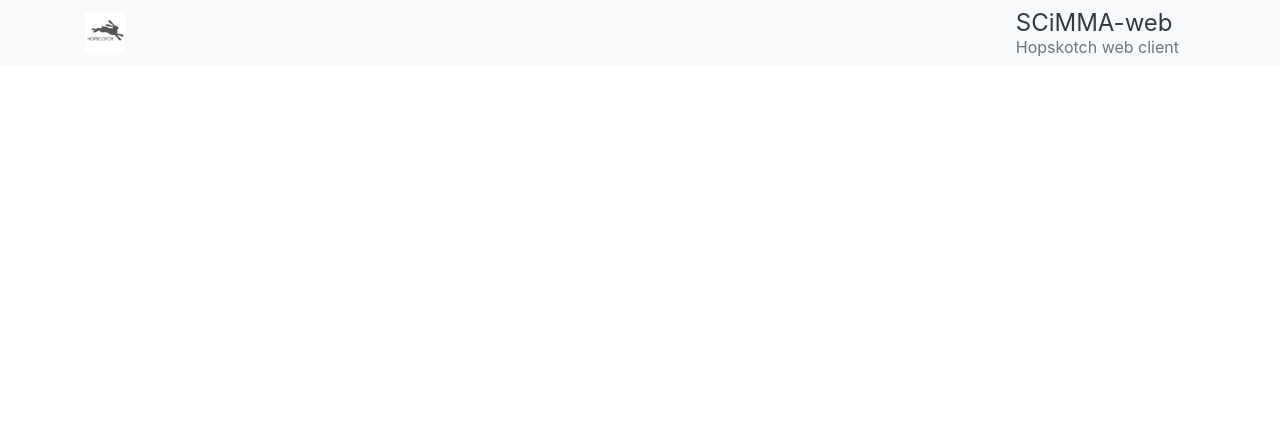
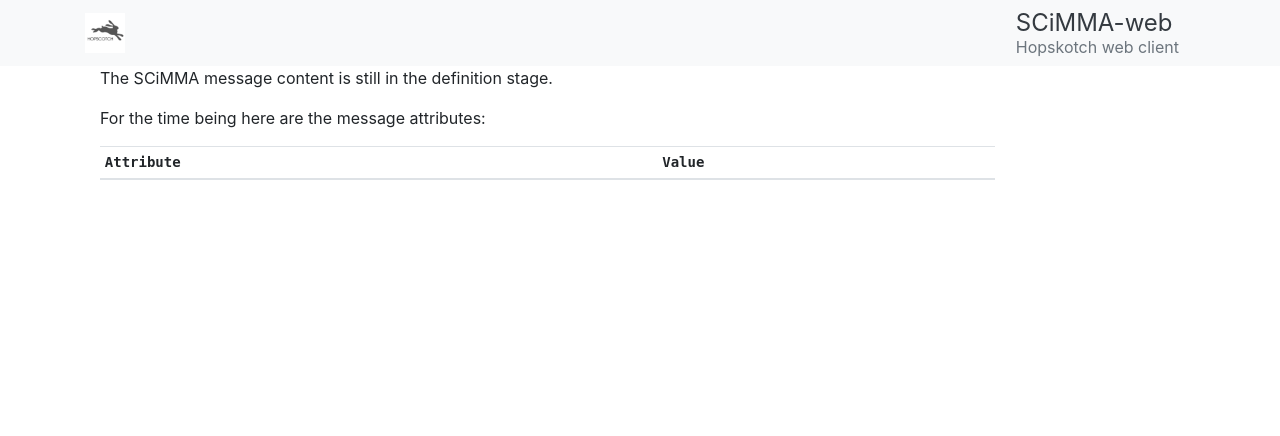
Before and after one commit to LCOGT/scimma-web, a Flask app: template templates/message_detail.html in a window 1280 px wide. Shown: the top 436 px of the page. Run offline with Flask 2, Linux system fonts and the light colour scheme; the template is opened without the code that fills it, so the values that code supplies are empty; some libraries are stand-ins or nearby versions.

Commit message:
implement message_detail template as attribute dump

```diff
--- a/templates/message_detail.html
+++ b/templates/message_detail.html
@@ -1,7 +1,27 @@
 {% extends "base.html" %}
 {% block content %}
   <div class="col-md-10">
-      <p>{{ context.message.id }}</p>
-      <p>{{ context.message.content }}</p>
+      <p>The SCiMMA message content is still in the definition stage.</p>
+      <p>For the time being here are the message attributes:</p>
+  </div>
+  <div class="col-md-10">
+    <div class="table-responsive">
+      <table class="table table-striped table-sm">
+        <thead>
+        <tr>
+            <th>Attribute</th>
+            <th>Value</th>
+        </tr>
+        </thead>
+          <tbody>
+          {% for attr, value in context.message.__dict__.items() %}
+          <tr>
+              <td>{{ attr }}</td>
+              <td>{{ value }}</td>
+          </tr>
+          {% endfor %}
+          </tbody>
+      </table>
+    </div>
   </div>
 {% endblock content %}
```
